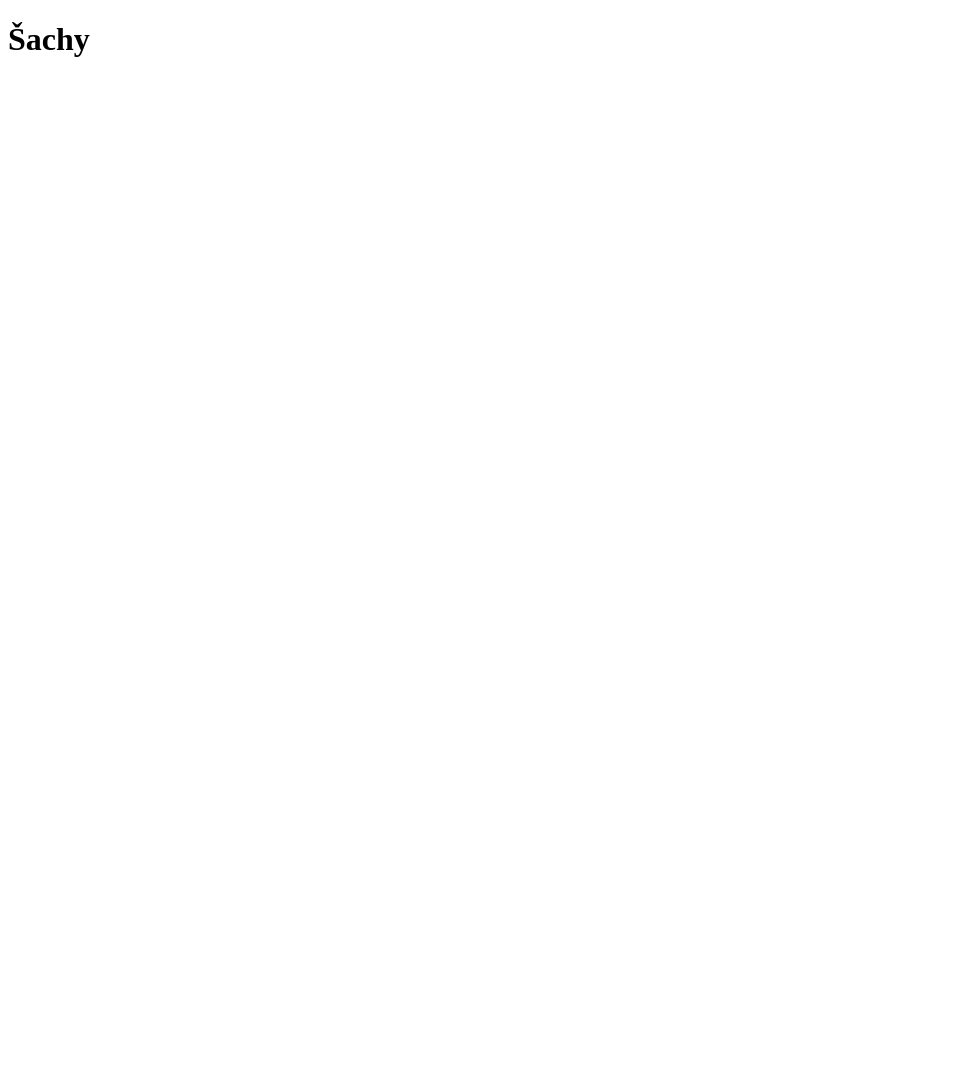
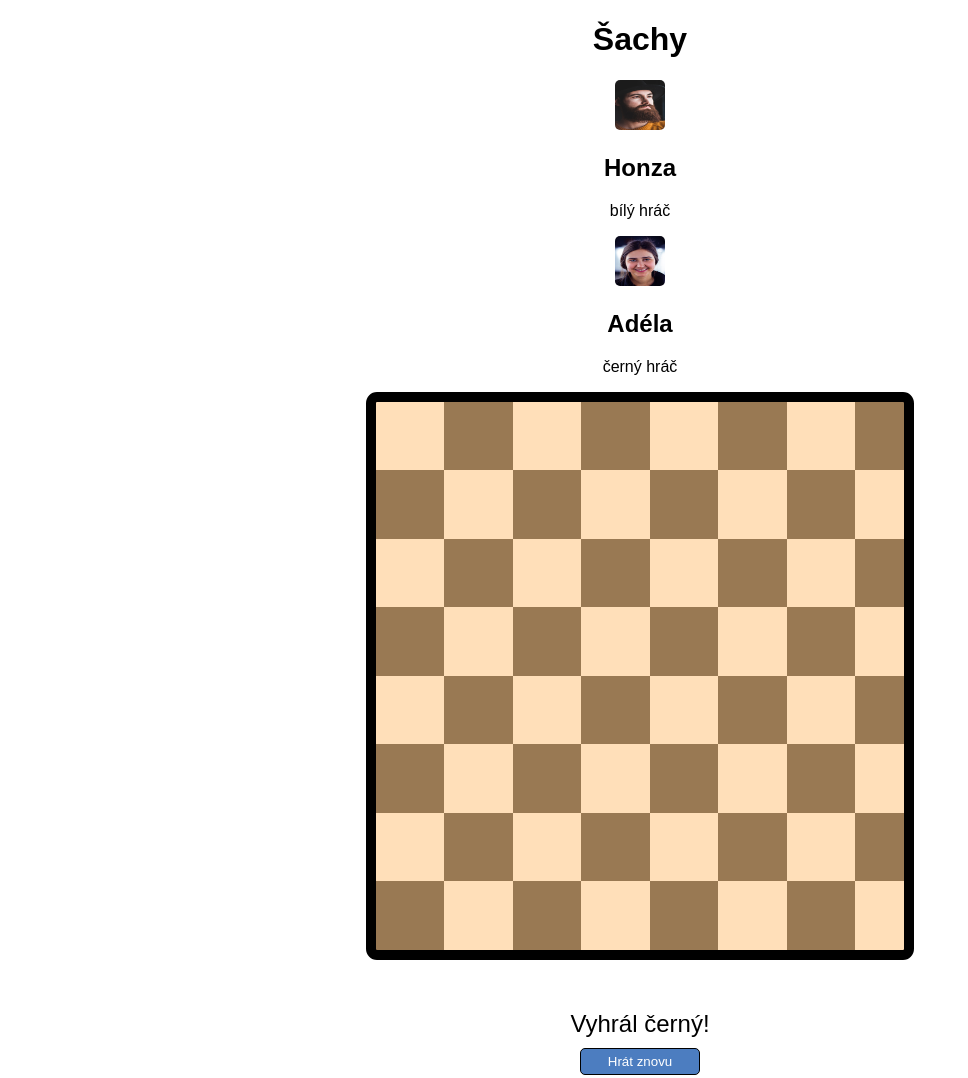
Before and after one commit to HTML-a-CSS-2-Podzim-2021-Online/sachy-VendulaVankova, a plain HTML site: page index.html in a window 1280 px wide. Shown: the whole page, without its empty margins (0-968 px from the left). Before the commit the page ends 800 px from the top, so only its background shows below. Drawn offline with Linux system fonts and the light colour scheme.

Commit message:
Základní struktura HTML

```diff
--- a/index.html
+++ b/index.html
@@ -6,10 +6,124 @@
 	<meta http-equiv="X-UA-Compatible" content="IE=edge">
 	<meta name="viewport" content="width=device-width, initial-scale=1.0">
 	<title>Šachy</title>
+	<link rel="stylesheet" href="style.css">
 </head>
 
 <body>
 	<h1>Šachy</h1>
+
+	<div class="hraci">
+
+		<div class="hrac">
+			<img class="foto-hrac" src="obrazky/hraci/honza.jpg" alt="Bílý hráč Honza">
+			<h2>Honza</h2>
+			<p>bílý hráč</p>
+		</div>
+
+		<div class="hrac">
+			<img class="foto-hrac" src="obrazky/hraci/adela.jpg" alt="Černý hráč Adéla">
+			<h2>Adéla</h2>
+			<p>černý hráč</p>
+		</div>
+
+	</div>
+
+	<ul class="sachovnice">
+
+		<li class="a8 prazdne-policko"></li>
+		<li class="b8 prazdne-policko"></li>
+		<li class="c8 prazdne-policko"></li>
+		<li class="d8 prazdne-policko"></li>
+
+		<li class="e8 strelec-cerna"></li>
+
+		<li class="f8 prazdne-policko"></li>
+		<li class="g8 prazdne-policko"></li>
+		<li class="h8 prazdne-policko"></li>
+
+		<li class="a7 prazdne-policko"></li>
+
+		<li class="b7 prazdne-policko"></li>
+		<li class="c7 prazdne-policko"></li>
+		<li class="d7 prazdne-policko"></li>
+		<li class="e7 prazdne-policko"></li>
+		<li class="f7 prazdne-policko"></li>
+		<li class="g7 prazdne-policko"></li>
+		<li class="h7 prazdne-policko"></li>
+		<li class="a6 prazdne-policko"></li>
+		<li class="b6 prazdne-policko"></li>
+
+		<li class="c6 prazdne-policko"></li>
+
+		<li class="d6 prazdne-policko"></li>
+		<li class="e6 prazdne-policko"></li>
+		<li class="f6 prazdne-policko"></li>
+		<li class="g6 prazdne-policko"></li>
+		<li class="h6 prazdne-policko"></li>
+		<li class="a5 prazdne-policko"></li>
+		<li class="b5 prazdne-policko"></li>
+		<li class="c5 prazdne-policko"></li>
+
+		<li class="d5 prazdne-policko"></li>
+
+		<li class="e5 prazdne-policko"></li>
+		<li class="f5 prazdne-policko"></li>
+		<li class="g5 prazdne-policko"></li>
+
+		<li class="h5 prazdne-policko"></li>
+
+		<li class="a4 prazdne-policko"></li>
+
+		<li class="b4 prazdne-policko"></li>
+
+		<li class="c4 prazdne-policko"></li>
+		<li class="d4 prazdne-policko"></li>
+		<li class="e4 prazdne-policko"></li>
+		<li class="f4 prazdne-policko"></li>
+		<li class="g4 prazdne-policko"></li>
+		<li class="h4 prazdne-policko"></li>
+		<li class="a3 prazdne-policko"></li>
+		<li class="b3 prazdne-policko"></li>
+		<li class="c3 prazdne-policko"></li>
+		<li class="d3 prazdne-policko"></li>
+		<li class="e3 prazdne-policko"></li>
+
+		<li class="f3 prazdne-policko"></li>
+
+		<li class="g3 prazdne-policko"></li>
+		<li class="h3 prazdne-policko"></li>
+		<li class="a2 prazdne-policko"></li>
+		<li class="b2 prazdne-policko"></li>
+		<li class="c2 prazdne-policko"></li>
+		<li class="d2 prazdne-policko"></li>
+		<li class="e2 prazdne-policko"></li>
+		<li class="f2 prazdne-policko"></li>
+		<li class="g2 prazdne-policko"></li>
+		<li class="h2 prazdne-policko"></li>
+		<li class="a1 prazdne-policko"></li>
+		<li class="b1 prazdne-policko"></li>
+
+		<li class="c1 prazdne-policko"></li>
+
+		<li class="d1 prazdne-policko"></li>
+		<li class="e1 prazdne-policko"></li>
+
+		<li class="f1 prazdne-policko"></li>
+
+		<li class="g1 prazdne-policko"></li>
+		<li class="h1 prazdne-policko"></li>
+
+
+	</ul>
+
+	<h2 class="vysledek">Vyhrál černý!</h2>
+	<button>Hrát znovu</button>
+
+
+
+
+
+
 </body>
 
 </html>
--- /dev/null
+++ b/style.css
@@ -0,0 +1,62 @@
+body {
+    font-family: sans-serif;
+	text-align: center;
+	max-width: 548px;
+	margin: 0 auto;
+}
+
+
+.foto-hrac {
+    width: 50px;
+    height: 50px; /* tady to bude uzpůsobení obrázku, jak nám bylo vysvětleno na hodině*/
+    border-radius: 10%;
+}
+
+.sachovnice {
+    display: grid;
+    grid-template-columns: repeat(8, 68.5px);
+    grid-template-rows: repeat(8, 68.5px);
+    max-width: 548px;
+    max-height: 548px;
+    padding: 0;
+    margin: 0;
+    list-style: none;
+    background-image: url("obrazky/sachovnice.png");
+    background-repeat: no-repeat;
+    border: 10px solid black;
+    border-radius: 2%;
+}
+
+.sachovnice li {
+    display: flex;
+    justify-content: center;
+    align-items: center;
+}
+
+.strelec-cerna {
+    /*background: url(figurky/strelec-cerna.svg);
+    display: block;
+    background-size: auto;*/
+    max-height: 68.5px;
+    max-width: 68.5px;
+}
+
+.vysledek {
+    font-weight: normal;
+    margin-top: 50px;
+    margin-bottom: 10px;
+}
+
+button {
+    width: 120px;
+    padding: 5px;
+    margin-bottom: 250px;
+    border: 1px solid black;
+    border-radius: 5px;
+    background-color: #4c7dc0;
+    color: white;
+}
+
+
+
+/* foto uvnitř cover a procenta */
```
